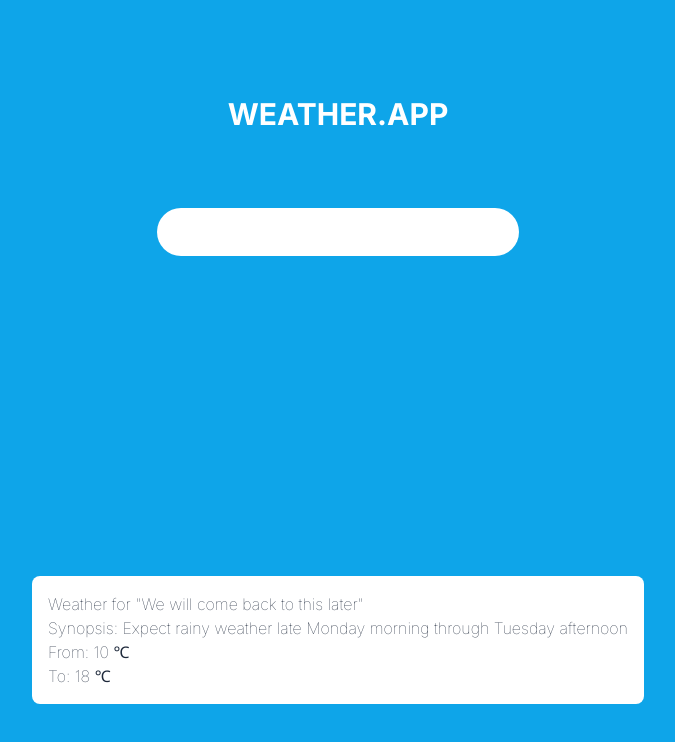
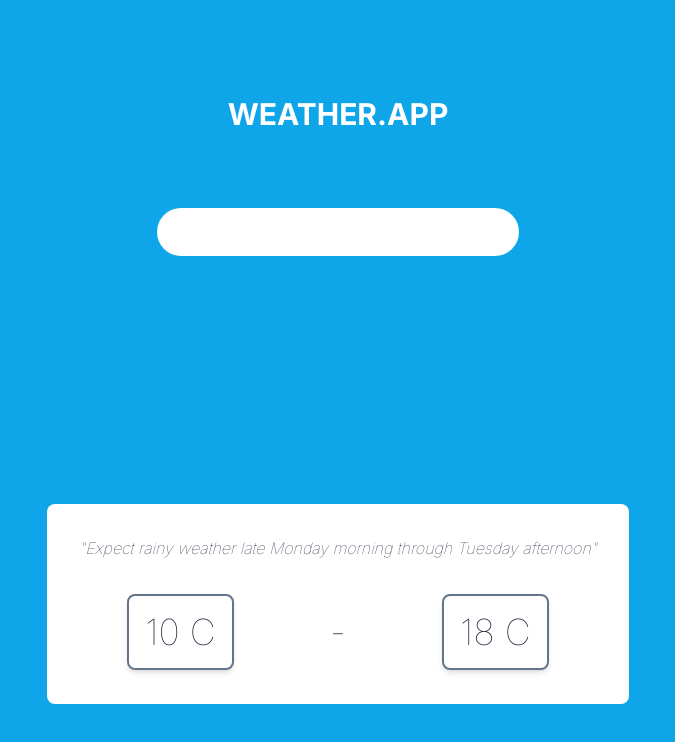
Before and after one commit to JosephO1992/next-weather-app, a Next.js app: page / in a window 1280 px wide. Shown: the top 742 px of the page, without its empty margins (302-977 px from the left). Built offline with nearby package versions, Linux system fonts and the light colour scheme.

Commit message:
refactor: changed look of forecast component

```diff
--- a/src/components/Forecast.tsx
+++ b/src/components/Forecast.tsx
@@ -1,54 +1,3 @@
-// {
-//     "Headline": {
-//         "EffectiveDate": "2023-05-08T11:00:00+01:00",
-//         "EffectiveEpochDate": 1683540000,
-//         "Severity": 3,
-//         "Text": "Expect rainy weather late Monday morning through Tuesday afternoon",
-//         "Category": "rain",
-//         "EndDate": "2023-05-09T20:00:00+01:00",
-//         "EndEpochDate": 1683658800,
-//         "MobileLink": "http://www.accuweather.com/en/gb/london/ec4a-2/daily-weather-forecast/328328?lang=en-us",
-//         "Link": "http://www.accuweather.com/en/gb/london/ec4a-2/daily-weather-forecast/328328?lang=en-us"
-//     },
-//     "DailyForecasts": [
-//         {
-//             "Date": "2023-05-07T07:00:00+01:00",
-//             "EpochDate": 1683439200,
-//             "Temperature": {
-//                 "Minimum": {
-//                     "Value": 51,
-//                     "Unit": "F",
-//                     "UnitType": 18
-//                 },
-//                 "Maximum": {
-//                     "Value": 66,
-//                     "Unit": "F",
-//                     "UnitType": 18
-//                 }
-//             },
-//             "Day": {
-//                 "Icon": 16,
-//                 "IconPhrase": "Mostly cloudy w/ t-storms",
-//                 "HasPrecipitation": true,
-//                 "PrecipitationType": "Rain",
-//                 "PrecipitationIntensity": "Light"
-//             },
-//             "Night": {
-//                 "Icon": 36,
-//                 "IconPhrase": "Intermittent clouds",
-//                 "HasPrecipitation": false
-//             },
-//             "Sources": [
-//                 "AccuWeather"
-//             ],
-//             "MobileLink": "http://www.accuweather.com/en/gb/london/ec4a-2/daily-weather-forecast/328328?day=1&lang=en-us",
-//             "Link": "http://www.accuweather.com/en/gb/london/ec4a-2/daily-weather-forecast/328328?day=1&lang=en-us"
-//         }
-//     ]
-// }
-
-// C = (°F - 32) × 5/9
-
 const Forecast = ({data}) => {
 
     function convertToCelc(temp: number):number {
@@ -56,13 +5,13 @@ const Forecast = ({data}) => {
     }
 
     return (
-        <div className="text-slate-800 bg-white rounded-lg p-4 font-thin">
-            <h2>Weather for "We will come back to this later"</h2>
-            <h3>Synopsis: {data.Headline.Text}</h3>
+        <div className="text-slate-800 bg-white rounded-lg p-8 font-thin">
+            <h3 className="italic mb-8">"{data.Headline.Text}"</h3>
             <div className="flex">
-                <div>
-                    <p>From: {convertToCelc(data.DailyForecasts[0].Temperature.Minimum.Value)} &#8451;</p>
-                    <p>To: {convertToCelc(data.DailyForecasts[0].Temperature.Maximum.Value)} &#8451;</p>
+                <div className="flex justify-around w-full h-20 items-center">
+                    <p className="text-bold text-4xl border-2 border-slate-500 p-4 rounded-lg shadow-md">{convertToCelc(data.DailyForecasts[0].Temperature.Minimum.Value)} C</p>
+                    <p className="text-bold text-4xl"> - </p>
+                    <p className="text-bold text-4xl border-2 border-slate-500 p-4 rounded-lg shadow-md">{convertToCelc(data.DailyForecasts[0].Temperature.Maximum.Value)} C</p>
                 </div>
                 <div></div>
             </div>
```
